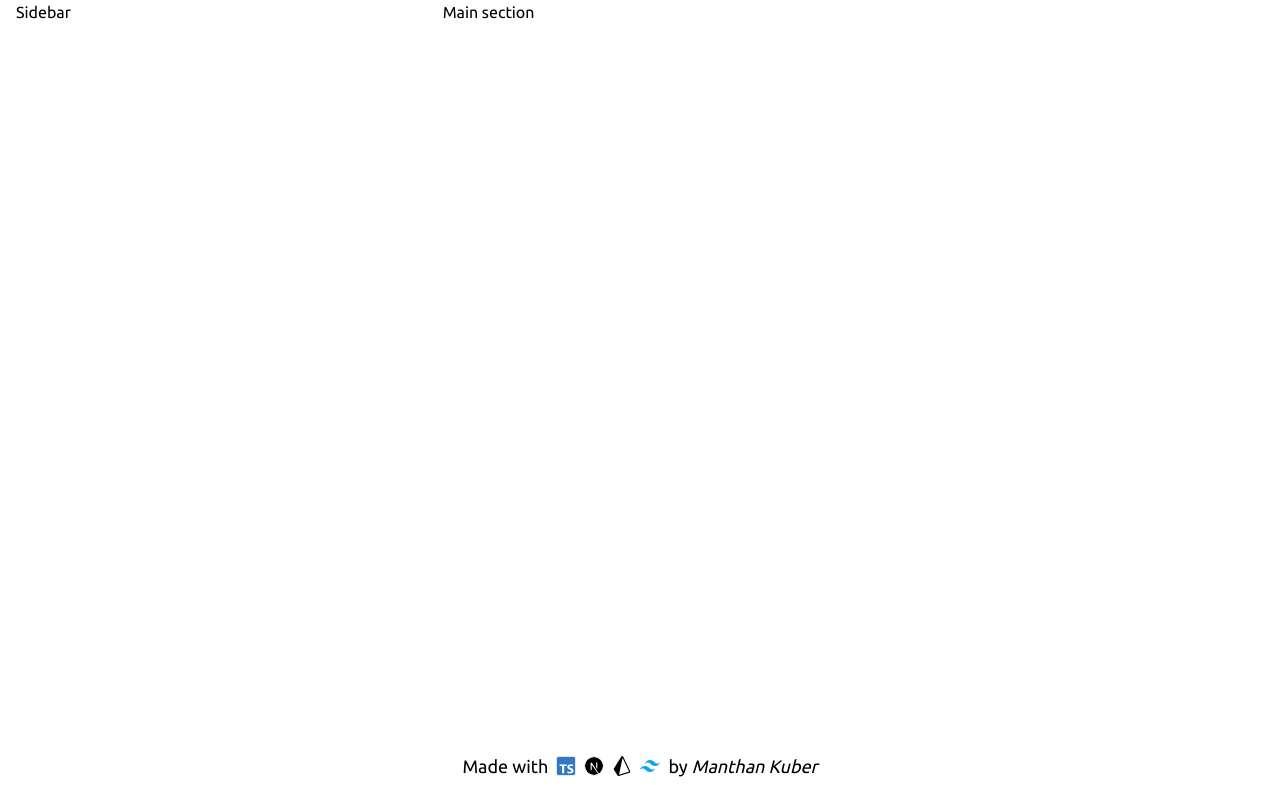
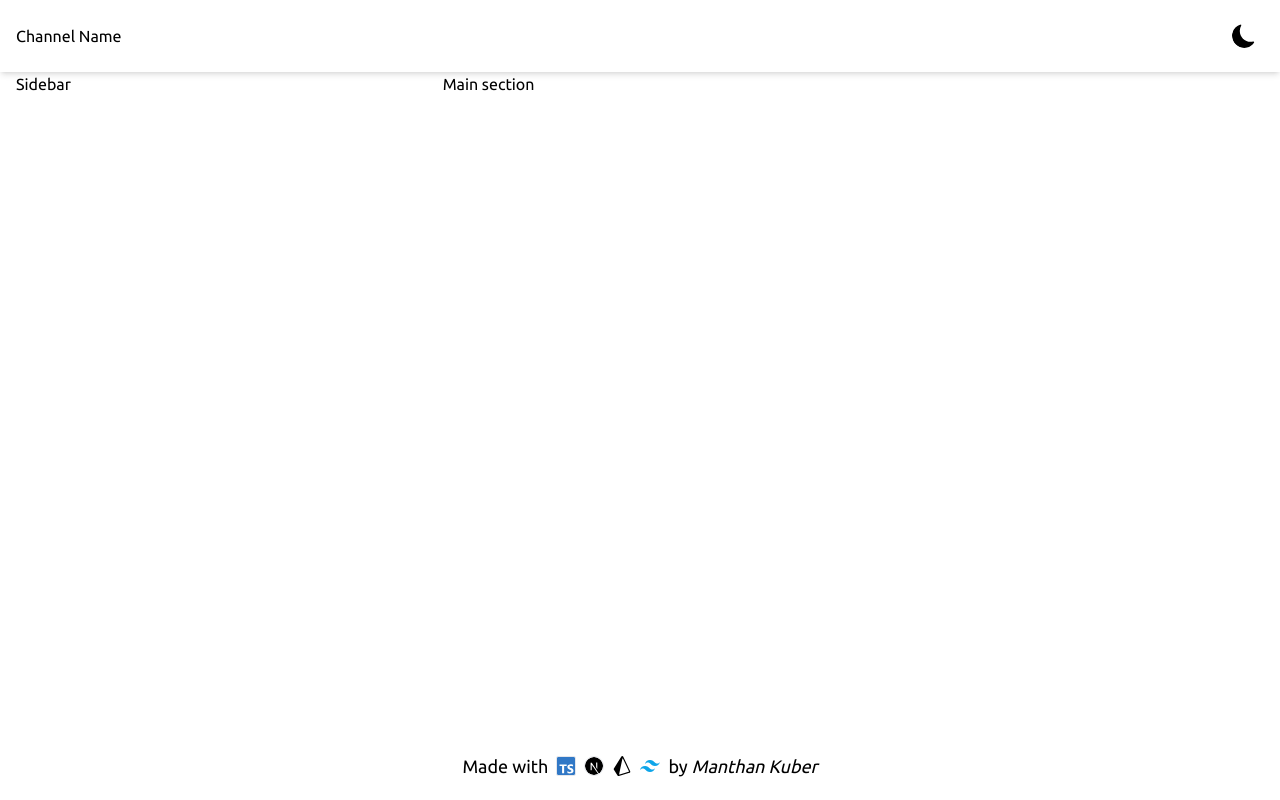
Before and after one commit to Manthan-Kuber/ChatVerse, a Next.js app: page /chats in a window 1280 px wide. Built offline with nearby package versions, Linux system fonts and the light colour scheme; no server answers; sample sign-in values are in the browser's storage.

Commit message:
feat: add theme changer to menu

```diff
--- a/src/components/Menu.tsx
+++ b/src/components/Menu.tsx
@@ -1,6 +1,7 @@
 import { motion } from "framer-motion";
 import { fadeInOut } from "../animations/animations";
 import { IoMdClose } from "react-icons/io";
+import ThemeChanger from "./ThemeChanger";
 
 const Menu = ({
   children,
@@ -32,9 +33,9 @@ const Menu = ({
         exit={{ x: menuWidth }}
         className="min-h-screen w-8/12 bg-white p-4 px-4 dark:bg-neutral-900"
       >
-        <div className="flex justify-end">
+        <div className="flex items-center justify-between">
+          <ThemeChanger />
           <IoMdClose
-            size={28}
             className="btn-hover"
             onClick={() => setIsOpen(false)}
           />
--- a/src/pages/chats.tsx
+++ b/src/pages/chats.tsx
@@ -5,6 +5,7 @@ import useWindowSize from "../hooks/useWindowSize";
 import { AnimatePresence } from "framer-motion";
 import Sidebar from "../components/Sidebar";
 import Menu from "../components/Menu";
+import ThemeChanger from "../components/ThemeChanger";
 
 //TODO Add theme switcher somewhere
 const chats = () => {
@@ -13,14 +14,23 @@ const chats = () => {
   const wByN = (n: number) => screenWidth && screenWidth * n;
   return (
     <div>
-      {screenWidth && screenWidth < 640 && (
-        <div className="grid grid-cols-[auto_1fr] items-center gap-x-4 p-4 shadow-md">
+      <div className="grid grid-cols-[auto_1fr] items-center gap-x-4 p-4 shadow-md dark:shadow-neutral-500">
+        {screenWidth && screenWidth < 640 && (
           <div>
-            <GiHamburgerMenu className="btn-hover" size={28} onClick={() => setIsOpen((prev) => !prev)} />
+            <GiHamburgerMenu
+              className="btn-hover"
+              onClick={() => setIsOpen((prev) => !prev)}
+            />
           </div>
-          <h2>Channel Name</h2>
-        </div>
-      )}
+        )}
+        <h2>Channel Name</h2>
+        {screenWidth && screenWidth >= 640 && (
+          <div className="flex justify-end">
+            <ThemeChanger />
+          </div>
+        )}
+      </div>
+
       <div className="sm:grid sm:grid-cols-[1fr_2fr]">
         {screenWidth && screenWidth >= 640 ? (
           <section className="px-4">
--- a/src/styles/globals.css
+++ b/src/styles/globals.css
@@ -10,7 +10,7 @@
         @apply container mx-auto flex min-h-full flex-grow flex-col items-center justify-center
     }
     .btn-hover{
-        @apply cursor-pointer rounded-full p-1 transition-colors duration-200 hover:bg-neutral-300 dark:hover:bg-neutral-700
+        @apply h-10 w-10 cursor-pointer rounded-full p-2 transition-colors duration-200 hover:bg-neutral-300 dark:hover:bg-neutral-700
     }
 }
 
```
